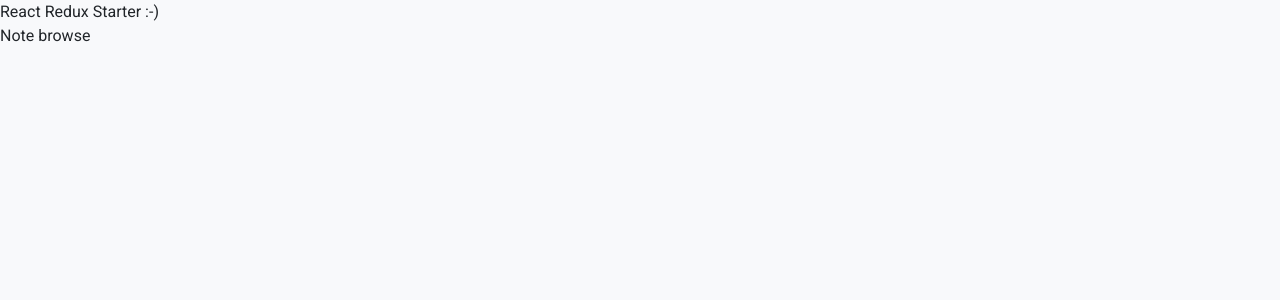
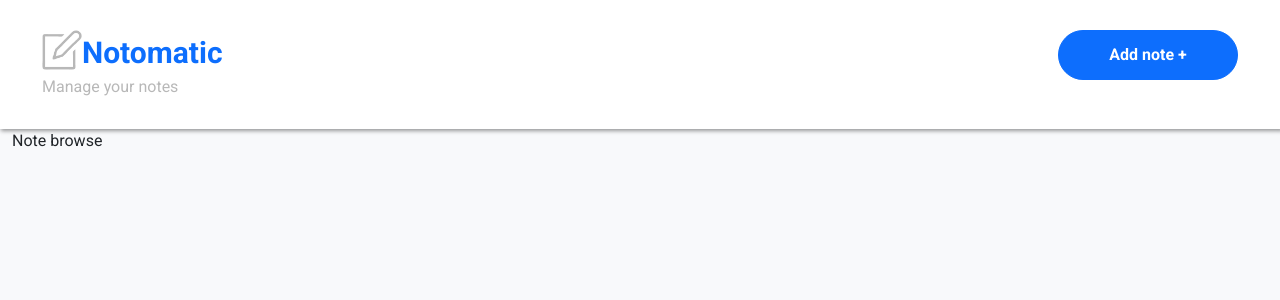
Before and after one commit to Aeltiel/notes-manager, a React (Create React App) app: page / in a window 1280 px wide. Shown: the top 300 px of the page. Built offline with nearby package versions, Linux system fonts and the light colour scheme.

Commit message:
header and his routing finsish

```diff
--- a/src/App.jsx
+++ b/src/App.jsx
@@ -1,10 +1,11 @@
+import Header from "components/Header";
 import { Outlet } from "react-router-dom";
 
 export function App() {
   return (
-    <>
-      <div>React Redux Starter :-)</div>
+    <div className="container-fluid">
+      <Header />
       <Outlet />
-    </>
+    </div>
   );
 }
--- /dev/null
+++ b/src/Styles/Component/_button.scss
@@ -0,0 +1,6 @@
+.button{
+    border-radius: 50px;
+    font-weight: bold;
+    width: 180px;
+    height: 50px;
+}
--- /dev/null
+++ b/src/Styles/Component/_header.scss
@@ -0,0 +1,5 @@
+.hContainer{
+    background-color: white;
+    padding: 30px;
+    box-shadow: 2px 1px 4px 1px rgba(0,0,0,0.40);
+}
--- a/src/Styles/main.scss
+++ b/src/Styles/main.scss
@@ -0,0 +1,2 @@
+@import "./Component/header";
+@import "./Component/button";
--- /dev/null
+++ b/src/components/ButtonPrimary.jsx
@@ -0,0 +1,8 @@
+function ButtonPrimary({ children, onClick }) {
+  return (
+    <button onClick={onClick} type="button" className="btn btn-primary button">
+      {children}
+    </button>
+  );
+}
+export default ButtonPrimary;
--- /dev/null
+++ b/src/components/Header.jsx
@@ -0,0 +1,26 @@
+import { useNavigate } from "react-router-dom";
+import ButtonPrimary from "./ButtonPrimary";
+import { Logo } from "./logo";
+import logo from "assets/images/logo.png";
+
+function Header() {
+  const navigate = useNavigate();
+  return (
+    <header className="row hContainer">
+      <div className="col-xs-12 col-sm-4">
+        <Logo
+          title="Notomatic"
+          subtitle="Manage your notes"
+          image={logo}
+          onClick={() => navigate("/")}
+        />
+      </div>
+      <div className="col-xs-12 col-sm-8 text-end">
+        <ButtonPrimary onClick={() => navigate("/note/new")}>
+          Add note +
+        </ButtonPrimary>
+      </div>
+    </header>
+  );
+}
+export default Header;
--- a/src/components/logo/index.jsx
+++ b/src/components/logo/index.jsx
@@ -1,12 +1,12 @@
 import s from "./style.module.css";
-export function Logo({ image, title, subtitle }) {
+export function Logo({ image, title, subtitle, onClick }) {
   return (
-    <>
+    <div onClick={onClick}>
       <div className={s.container}>
         <img className={s.img} src={image} alt="logo" />
         <div className={s.logo_txt}>{title}</div>
       </div>
       <div className={s.subtitle}>{subtitle}</div>
-    </>
+    </div>
   );
 }
```
